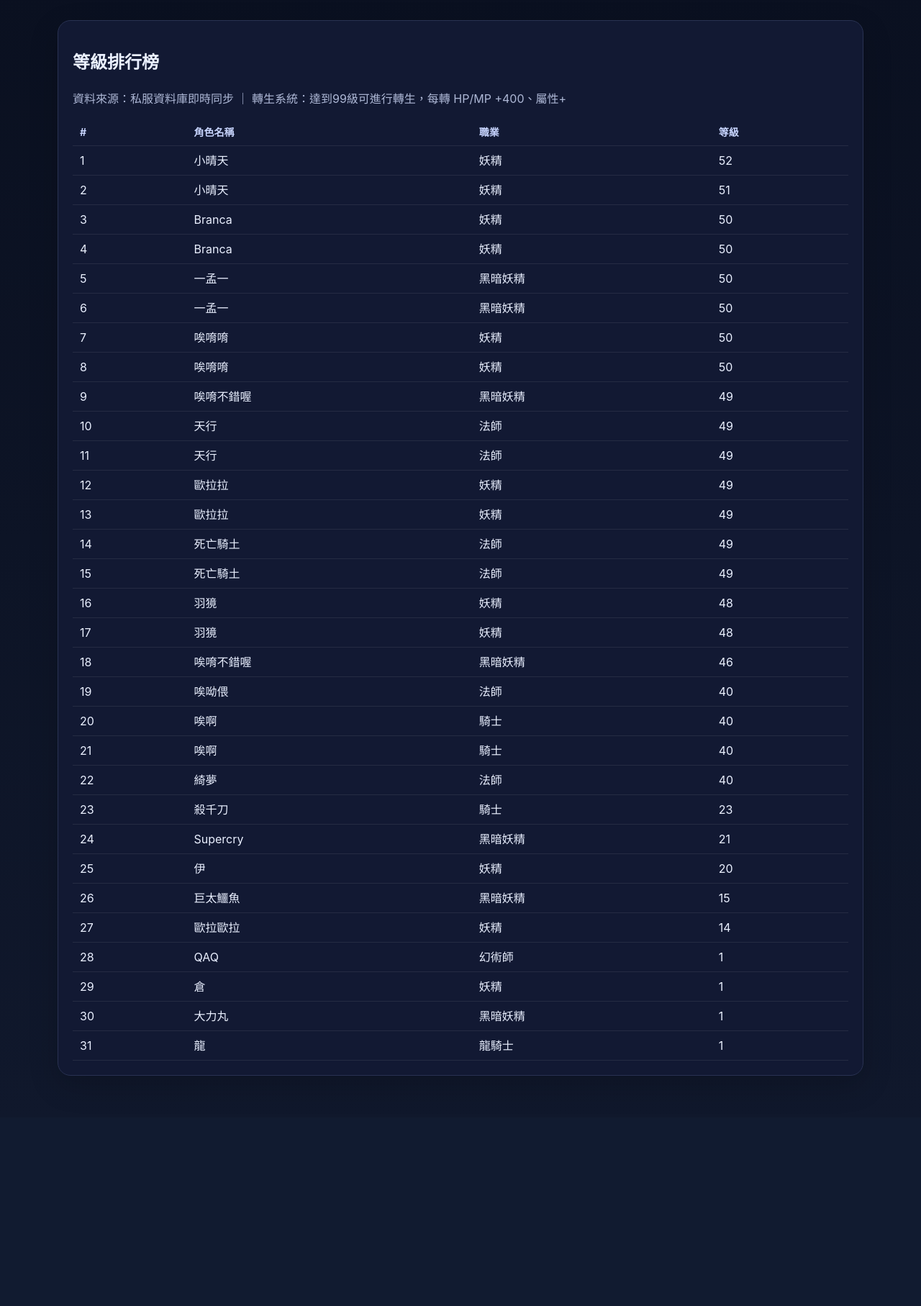
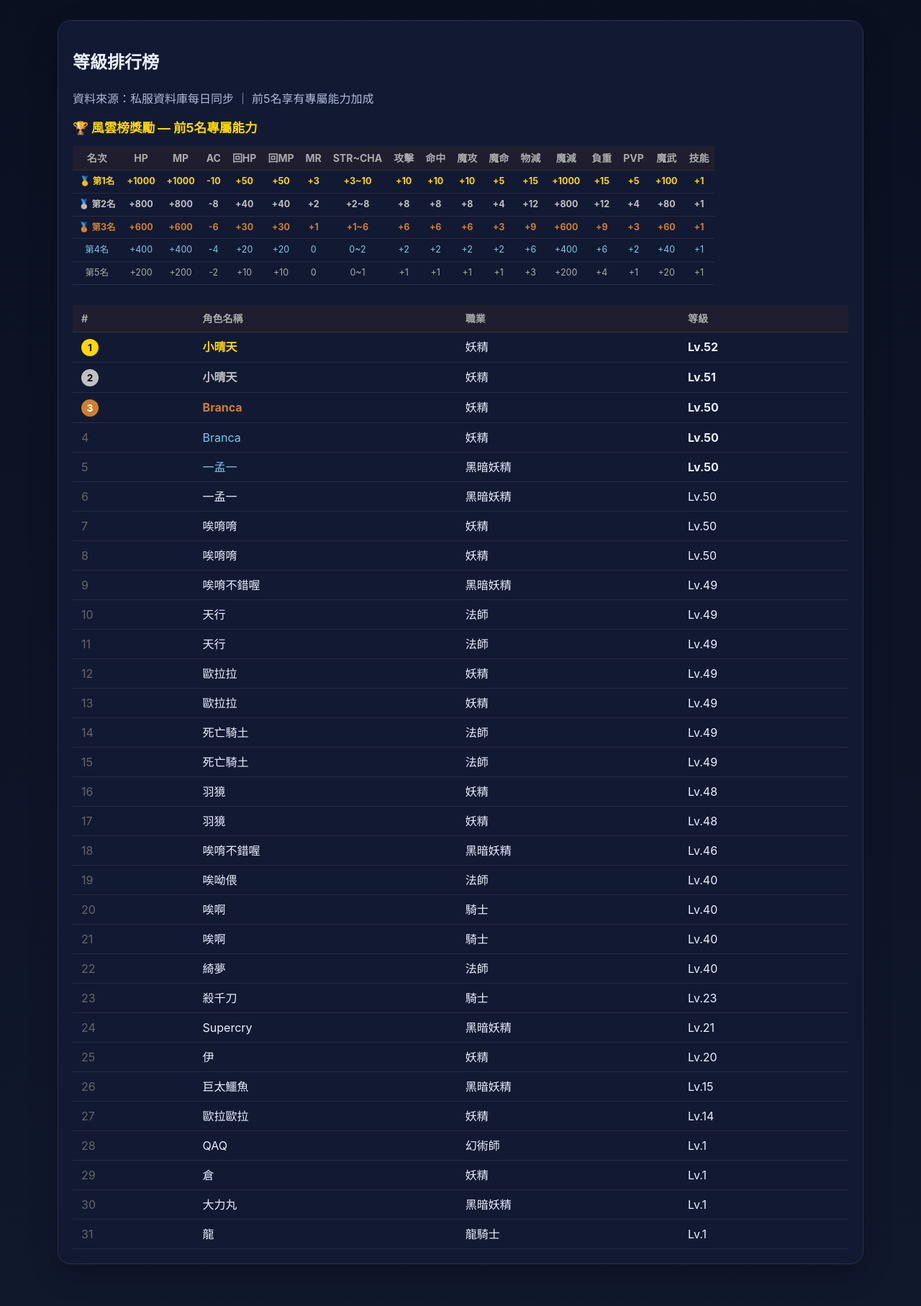
Before and after one commit to justminguo/yanfei-heaven-frontend, a Flask app: page /ranking in a window 1280 px wide. Shown: the part 53-1868 px from the top of the page at 72% size. Before the commit the page ends 1548 px from the top, so only its background shows below. Run offline with Flask 3, Linux system fonts and the light colour scheme; data comes from the database, SQL or seed files in the repository.

Commit message:
feat: 風雲榜新增前5名專屬能力獎勵表格

```diff
--- a/templates/ranking.html
+++ b/templates/ranking.html
@@ -1,10 +1,111 @@
 {% extends 'base.html' %}
 {% block title %}等級排行 · 妍菲天堂{% endblock %}
 {% block content %}
+<style>
+  .top-rewards { margin-bottom: 28px; }
+  .top-rewards h2 { font-size: 1.1rem; margin-bottom: 12px; color: #ffd700; }
+  .reward-table { width: 100%; border-collapse: collapse; font-size: .78rem; overflow-x: auto; display: block; }
+  .reward-table th { background: #1e1e2e; color: #aaa; padding: 6px 8px; white-space: nowrap; border-bottom: 1px solid #333; text-align: center; }
+  .reward-table td { padding: 6px 8px; text-align: center; border-bottom: 1px solid #2a2a3e; white-space: nowrap; }
+  .rank-1 td { color: #ffd700; font-weight: 700; }
+  .rank-2 td { color: #c0c0c0; font-weight: 700; }
+  .rank-3 td { color: #cd7f32; font-weight: 700; }
+  .rank-4 td { color: #7ec8e3; }
+  .rank-5 td { color: #aaa; }
+
+  .ranking-table { width: 100%; border-collapse: collapse; }
+  .ranking-table th { background: #1e1e2e; color: #aaa; padding: 8px 12px; text-align: left; border-bottom: 1px solid #333; }
+  .ranking-table td { padding: 8px 12px; border-bottom: 1px solid #2a2a3e; }
+  .ranking-table tr:hover td { background: #1a1a2e; }
+  .rank-badge { display:inline-block; width:24px; height:24px; border-radius:50%; text-align:center; line-height:24px; font-weight:700; font-size:.85rem; }
+  .rank-badge.r1 { background:#ffd700; color:#000; }
+  .rank-badge.r2 { background:#c0c0c0; color:#000; }
+  .rank-badge.r3 { background:#cd7f32; color:#fff; }
+</style>
+
 <section class="card">
   <h1>等級排行榜</h1>
-  <p class="muted">資料來源：私服資料庫即時同步 ｜ 轉生系統：達到99級可進行轉生，每轉 HP/MP +400、屬性+</p>
-  <table class="simple-table">
+  <p class="muted">資料來源：私服資料庫每日同步 ｜ 前5名享有專屬能力加成</p>
+
+  <div class="top-rewards">
+    <h2>🏆 風雲榜獎勵 — 前5名專屬能力</h2>
+    <div style="overflow-x:auto">
+      <table class="reward-table">
+        <thead>
+          <tr>
+            <th>名次</th>
+            <th>HP</th><th>MP</th><th>AC</th>
+            <th>回HP</th><th>回MP</th><th>MR</th>
+            <th>STR~CHA</th>
+            <th>攻擊</th><th>命中</th>
+            <th>魔攻</th><th>魔命</th>
+            <th>物減</th><th>魔減</th>
+            <th>負重</th><th>PVP</th>
+            <th>魔武</th><th>技能</th>
+          </tr>
+        </thead>
+        <tbody>
+          <tr class="rank-1">
+            <td>🥇 第1名</td>
+            <td>+1000</td><td>+1000</td><td>-10</td>
+            <td>+50</td><td>+50</td><td>+3</td>
+            <td>+3~10</td>
+            <td>+10</td><td>+10</td>
+            <td>+10</td><td>+5</td>
+            <td>+15</td><td>+1000</td>
+            <td>+15</td><td>+5</td>
+            <td>+100</td><td>+1</td>
+          </tr>
+          <tr class="rank-2">
+            <td>🥈 第2名</td>
+            <td>+800</td><td>+800</td><td>-8</td>
+            <td>+40</td><td>+40</td><td>+2</td>
+            <td>+2~8</td>
+            <td>+8</td><td>+8</td>
+            <td>+8</td><td>+4</td>
+            <td>+12</td><td>+800</td>
+            <td>+12</td><td>+4</td>
+            <td>+80</td><td>+1</td>
+          </tr>
+          <tr class="rank-3">
+            <td>🥉 第3名</td>
+            <td>+600</td><td>+600</td><td>-6</td>
+            <td>+30</td><td>+30</td><td>+1</td>
+            <td>+1~6</td>
+            <td>+6</td><td>+6</td>
+            <td>+6</td><td>+3</td>
+            <td>+9</td><td>+600</td>
+            <td>+9</td><td>+3</td>
+            <td>+60</td><td>+1</td>
+          </tr>
+          <tr class="rank-4">
+            <td>第4名</td>
+            <td>+400</td><td>+400</td><td>-4</td>
+            <td>+20</td><td>+20</td><td>0</td>
+            <td>0~2</td>
+            <td>+2</td><td>+2</td>
+            <td>+2</td><td>+2</td>
+            <td>+6</td><td>+400</td>
+            <td>+6</td><td>+2</td>
+            <td>+40</td><td>+1</td>
+          </tr>
+          <tr class="rank-5">
+            <td>第5名</td>
+            <td>+200</td><td>+200</td><td>-2</td>
+            <td>+10</td><td>+10</td><td>0</td>
+            <td>0~1</td>
+            <td>+1</td><td>+1</td>
+            <td>+1</td><td>+1</td>
+            <td>+3</td><td>+200</td>
+            <td>+4</td><td>+1</td>
+            <td>+20</td><td>+1</td>
+          </tr>
+        </tbody>
+      </table>
+    </div>
+  </div>
+
+  <table class="ranking-table">
     <thead>
       <tr>
         <th>#</th>
@@ -16,10 +117,32 @@
     <tbody>
       {% for row in rows %}
       <tr>
-        <td>{{ loop.index }}</td>
-        <td>{{ row.char_name }}</td>
+        <td>
+          {% if loop.index == 1 %}<span class="rank-badge r1">1</span>
+          {% elif loop.index == 2 %}<span class="rank-badge r2">2</span>
+          {% elif loop.index == 3 %}<span class="rank-badge r3">3</span>
+          {% else %}<span style="color:#666">{{ loop.index }}</span>
+          {% endif %}
+        </td>
+        <td>
+          {% if loop.index <= 3 %}
+            <strong style="color:{% if loop.index==1 %}#ffd700{% elif loop.index==2 %}#c0c0c0{% else %}#cd7f32{% endif %}">
+              {{ row.char_name }}
+            </strong>
+          {% elif loop.index <= 5 %}
+            <span style="color:#7ec8e3">{{ row.char_name }}</span>
+          {% else %}
+            {{ row.char_name }}
+          {% endif %}
+        </td>
         <td>{{ class_names.get(row['class'], '未知') }}</td>
-        <td>{{ row.level }}</td>
+        <td>
+          {% if loop.index <= 5 %}
+            <strong>Lv.{{ row.level }}</strong>
+          {% else %}
+            Lv.{{ row.level }}
+          {% endif %}
+        </td>
       </tr>
       {% endfor %}
     </tbody>
```
